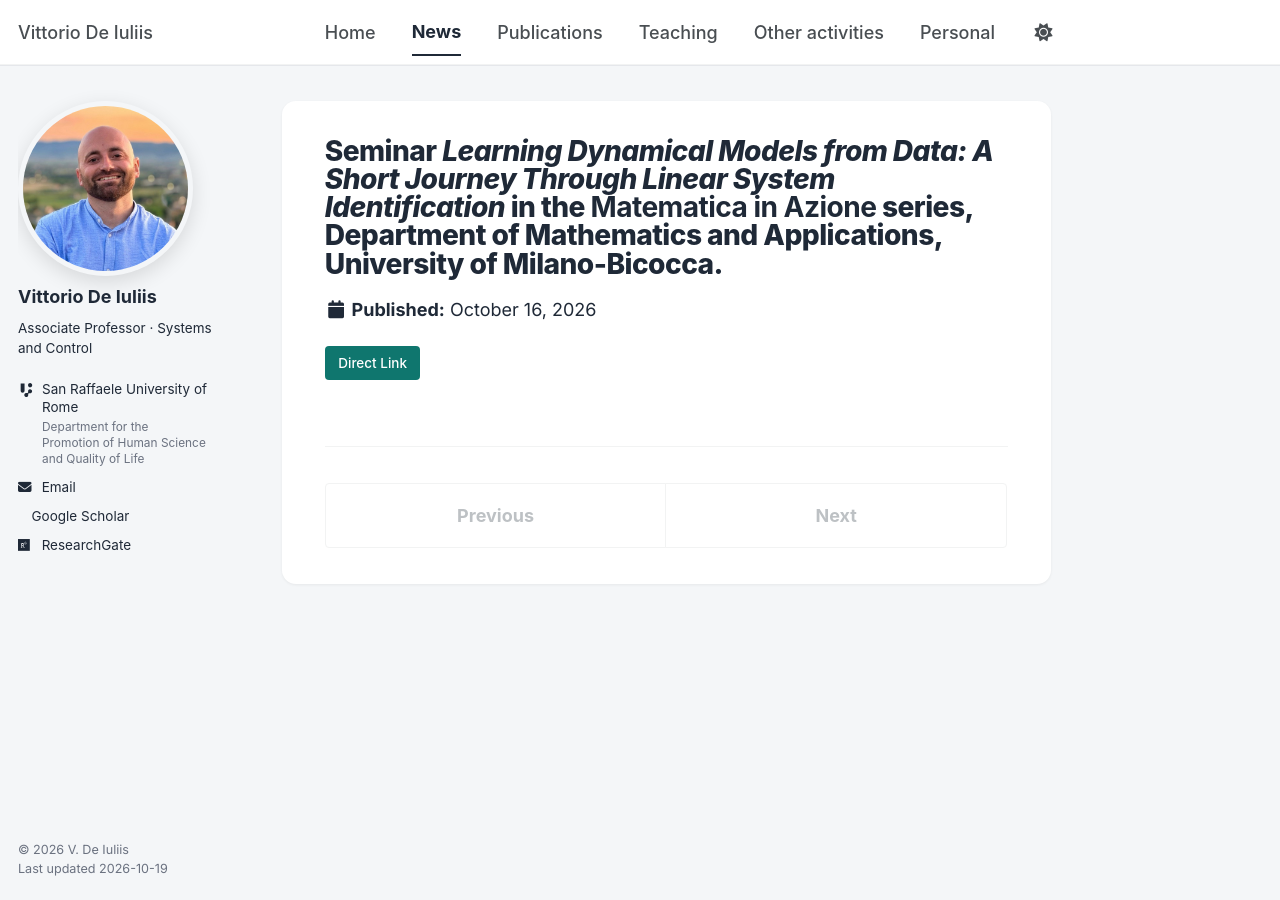
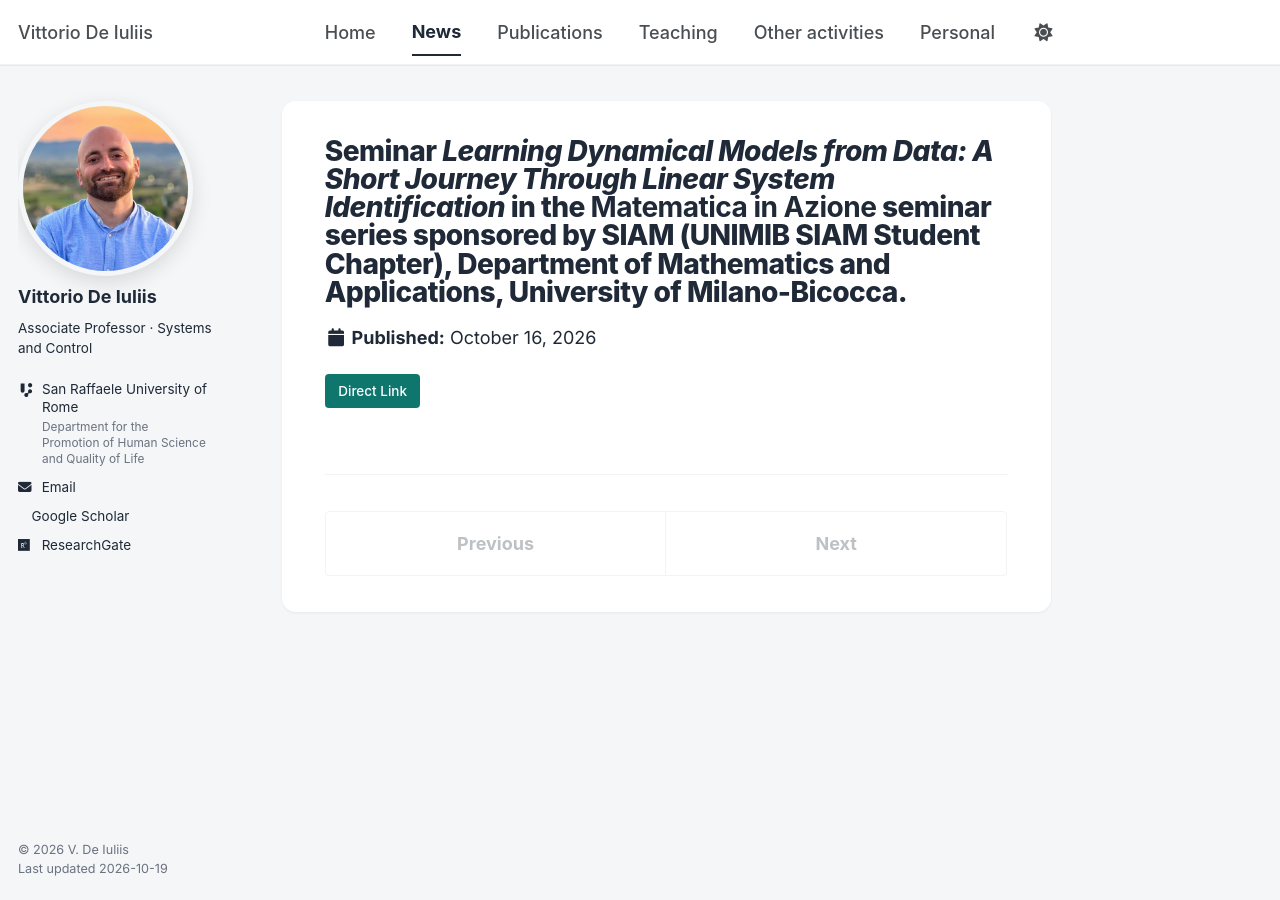
Before and after one commit to vdeiuliis/vdeiuliis.github.io, a Jekyll site: the page built from _posts/2026-10-16-seminar-milano-bicocca.md, in a window 1280 px wide. Built offline with Jekyll 4.4.1, drawn with Linux system fonts in a browser that asks for light colours; a style sheet for code colours, icons or effects is not loaded.

Commit message:
Sidebar department and email; update news wording

```diff
--- a/_posts/2026-10-16-seminar-milano-bicocca.md
+++ b/_posts/2026-10-16-seminar-milano-bicocca.md
@@ -1,4 +1,4 @@
 ---
-title: "Seminar *Learning Dynamical Models from Data: A Short Journey Through Linear System Identification* in the **Matematica in Azione** series, Department of Mathematics and Applications, University of Milano-Bicocca."
+title: "Seminar *Learning Dynamical Models from Data: A Short Journey Through Linear System Identification* in the **Matematica in Azione** seminar series sponsored by SIAM (UNIMIB SIAM Student Chapter), Department of Mathematics and Applications, University of Milano-Bicocca."
 link: "https://www.matapp.unimib.it/en/events/matematica-azione-vittorio-de-iuliis"
 ---
```
Also changed, not shown: _posts/2026-09-18-arxiv-iss-time-delay-counterexample.md (+1 -1 lines).
